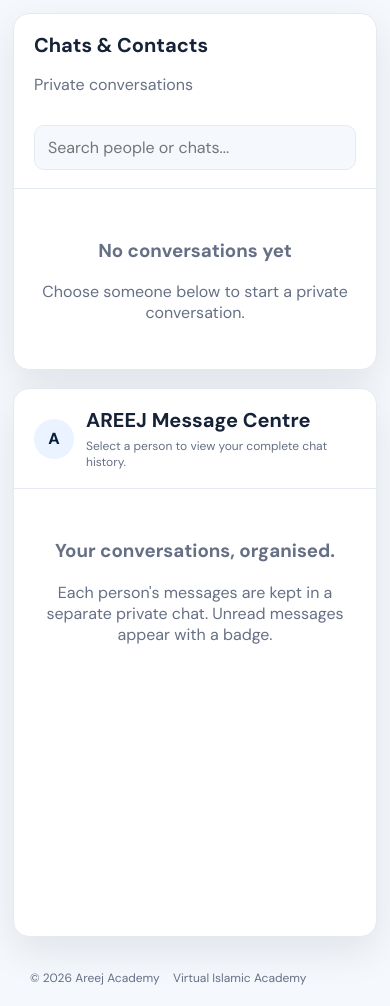
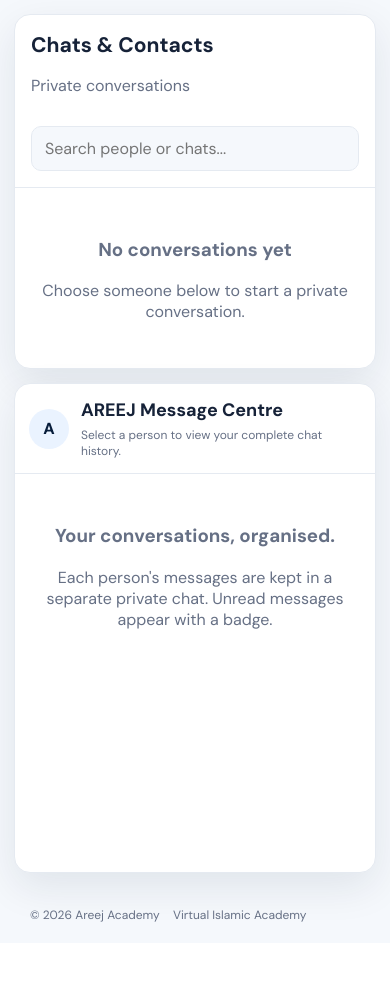
Before and after one commit to fadilu439/areej-virtual-islamic-academy, a Flask app: page /messages in a window 390 px wide. Shown: the part 110-1116 px from the top of the page. After the commit the page ends 1032 px from the top, so only its background shows below. Run offline with Flask 3, Linux system fonts and the light colour scheme; the visitor is signed in with stand-in values (Sample User, id 1); data comes from the database, SQL or seed files in the repository; data that the repository does not hold is empty.

Commit message:
Fix mobile Settings and Message Centre layout
Improve responsive Settings and private messaging layouts, correct settings field styling, and refresh static asset caches.

```diff
--- a/static/css/style.css
+++ b/static/css/style.css
@@ -62,8 +62,60 @@
 :root[data-theme="dark"] .mini-list>div,:root[data-theme="dark"] .schedule-list>div{background:#1b2b40}
 :root[data-theme="dark"] .course-form input,:root[data-theme="dark"] .course-form select,:root[data-theme="dark"] .course-form textarea,:root[data-theme="dark"] .message-form input,:root[data-theme="dark"] .message-form select,:root[data-theme="dark"] .message-form textarea{background:#101b2a;color:var(--text);border-color:var(--line)}
 :root[data-theme="dark"] .topbar .crumb,:root[data-theme="dark"] .user-copy small{color:var(--muted)}
-:root[data-theme="dark"] .settings-field{display:grid;gap:7px;margin:12px 0}
+.settings-field{display:grid;gap:7px;margin:12px 0}
 .settings-field input,.settings-option input[type=text]{width:min(100%,340px);padding:10px 12px;border:1px solid var(--line);border-radius:9px;background:var(--bg);color:var(--text)}
 
 .chat-history{max-height:calc(68vh - 150px);min-height:320px}
 @media(max-width:760px){.chat-history{max-height:calc(65vh - 140px);min-height:260px}}
+
+
+/* Mobile layout repair: settings and private messenger */
+.settings-panel{width:100%;max-width:850px;margin:0 auto}
+.settings-option>span{display:block;flex:1;min-width:0}
+.settings-option strong{display:block;line-height:1.35}
+.settings-option small{display:block;line-height:1.45}
+.settings-field{display:grid;grid-template-columns:1fr;gap:7px;margin:14px 0}
+.settings-field>span{display:block;font-weight:600}
+.settings-field input{display:block;width:100%;max-width:420px;min-height:44px;padding:10px 12px;font-size:16px}
+.settings-option input[type=text]{width:100%;max-width:420px;min-height:44px;font-size:16px}
+.settings-option select{min-height:44px;font-size:16px}
+.settings-panel h2{font-size:clamp(21px,3vw,28px);line-height:1.3}
+.settings-intro{font-size:15px}
+.chat-list-panel{min-width:0}
+#chatContacts{display:block}
+.chat-contact{min-width:0;width:100%;text-align:left}
+.chat-contact-top small{flex:0 0 auto;color:var(--muted);font-size:10px;white-space:nowrap}
+.chat-contact-bottom{min-width:0}
+.chat-preview{display:block;min-width:0;flex:1}
+.chat-main-panel{min-width:0}
+.chat-composer form{min-width:0}
+.chat-composer textarea{min-width:0;font-size:16px}
+.chat-composer input[type=file]{min-width:0;max-width:100%;font-size:12px}
+.chat-composer .btn{flex:0 0 auto;min-height:44px}
+@media(max-width:760px){
+  .content{padding:14px}
+  .settings-panel{padding:18px 16px;border-radius:13px}
+  .settings-option{align-items:flex-start;flex-wrap:wrap;gap:10px}
+  .settings-option>span{flex:1 1 100%}
+  .settings-option input[type=text],.settings-option select{width:100%;max-width:none}
+  .settings-field input{max-width:none}
+  .settings-group{padding:15px 0}
+  .settings-group h3{font-size:18px;margin-bottom:8px}
+  .messenger-shell{display:flex;flex-direction:column;gap:14px}
+  .chat-list-panel{width:100%;max-height:none}
+  .chat-list-head{padding:16px}
+  .chat-list-head h2{font-size:21px}
+  .chat-contact{padding:12px}
+  .chat-avatar{width:42px;height:42px;flex-basis:42px}
+  .chat-preview{max-width:100%;overflow:hidden;text-overflow:ellipsis;white-space:nowrap}
+  .chat-main-panel{min-height:58vh}
+  .chat-main-head{padding:14px}
+  .chat-main-head h2{font-size:18px}
+  .chat-history{min-height:240px;max-height:48vh;padding:14px}
+  .chat-bubble{max-width:90%;font-size:15px}
+  .chat-composer{padding:12px}
+  .chat-composer form{display:grid;grid-template-columns:minmax(0,1fr) auto;gap:8px}
+  .chat-composer textarea{grid-column:1/-1;width:100%;min-height:46px}
+  .chat-composer input[type=file]{grid-column:1;max-width:100%;font-size:11px}
+  .chat-composer .btn{grid-column:2;grid-row:2}
+}
--- a/static/service-worker.js
+++ b/static/service-worker.js
@@ -1,4 +1,4 @@
-const CACHE_NAME = "areej-static-v1";
+const CACHE_NAME = "areej-static-v2";
 const STATIC_ASSETS = [
   "/static/css/public.css",
   "/static/css/style.css",
--- a/templates/base.html
+++ b/templates/base.html
@@ -10,7 +10,7 @@
 <link rel="apple-touch-icon" href="{{ url_for('static', filename='images/academy-logo.jpg') }}">
 <title>{% block title %}Areej Academy{% endblock %}</title>
 <link rel="preconnect" href="https://fonts.googleapis.com"><link href="https://fonts.googleapis.com/css2?family=DM+Sans:wght@400;500;600;700;800&display=swap" rel="stylesheet">
-<link rel="stylesheet" href="{{ url_for('static',filename='css/style.css') }}"></head>
+<link rel="stylesheet" href="{{ url_for('static',filename='css/style.css') }}?v=20261122-mobile-fix"></head>
 <body><div class="scrim" id="scrim"></div><aside class="sidebar" id="sidebar">
 <a class="brand" href="{{ url_for('portal_home') }}"><span class="logo">A</span><span><b>Areej Academy</b><small>Virtual Islamic Academy</small></span></a>
 <p class="nav-title">YOUR PORTAL</p><nav>
```
